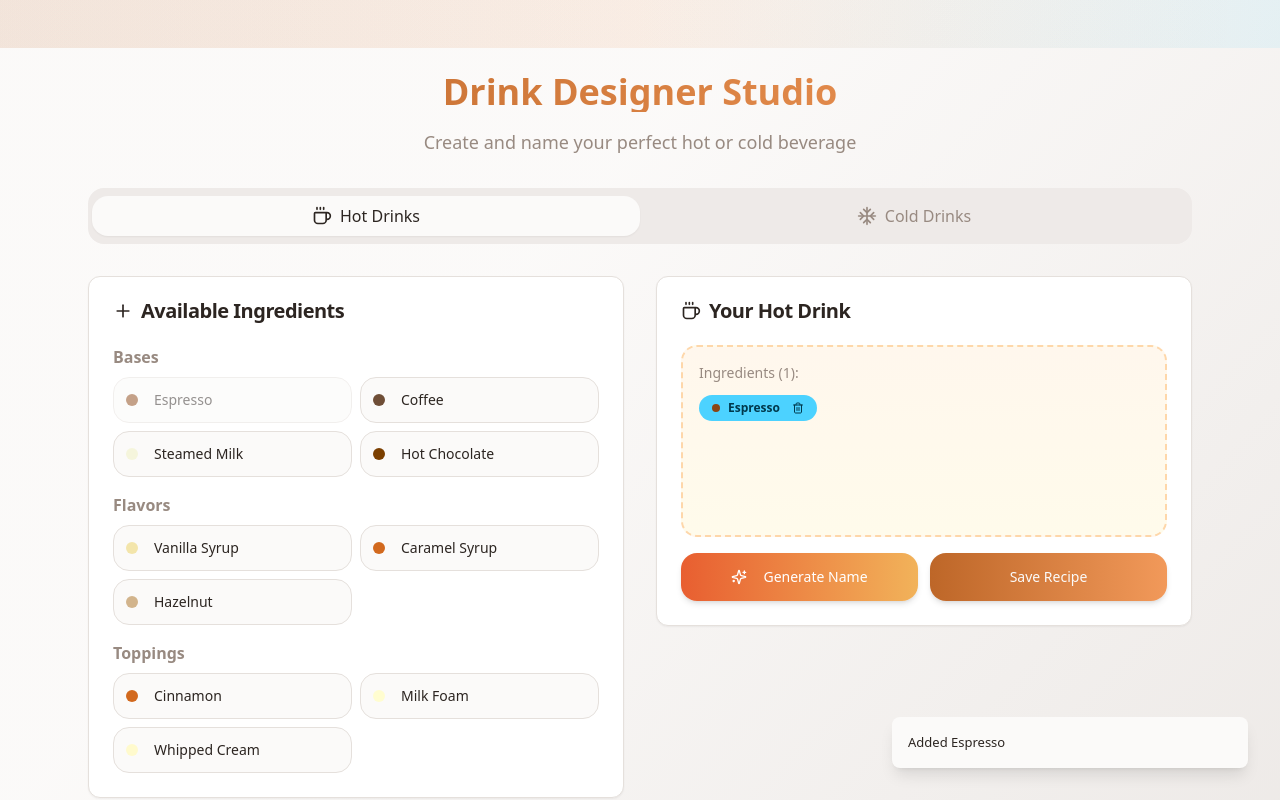
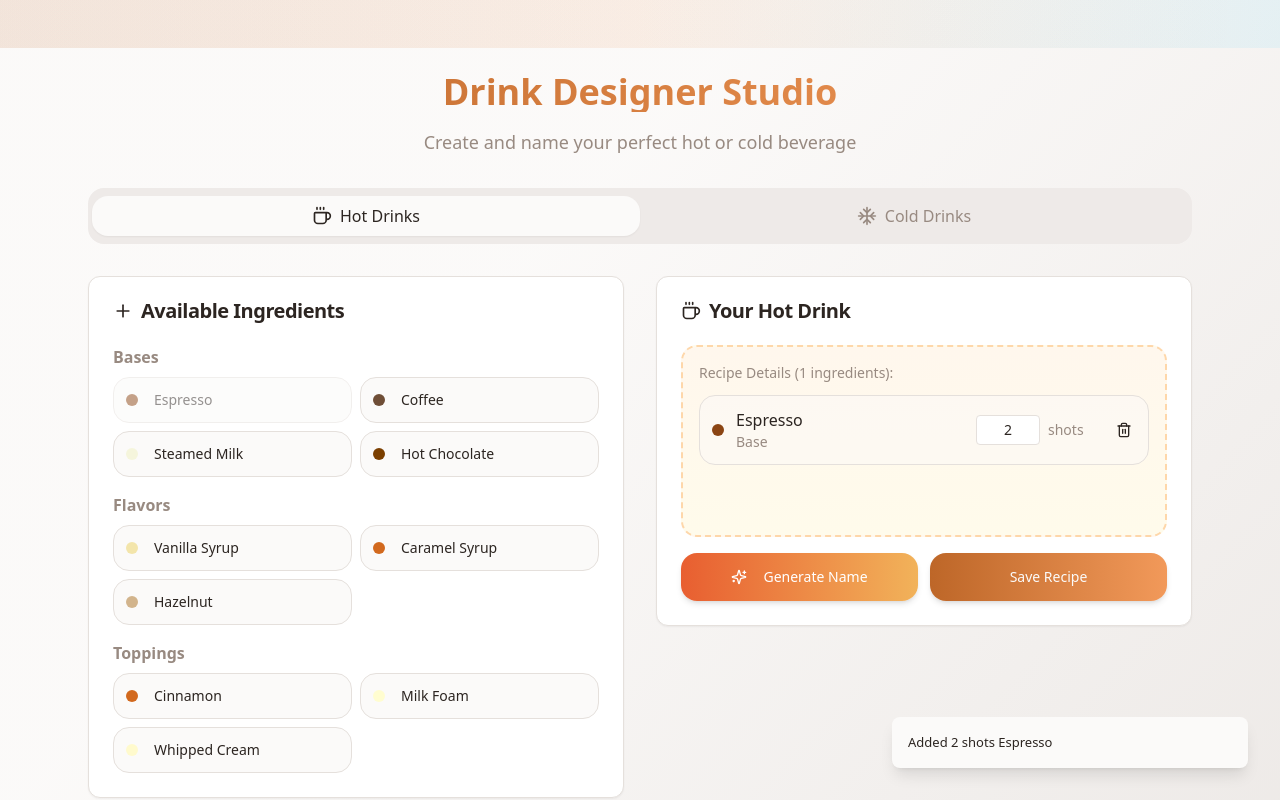
Before and after one commit to duggaltech/brew-and-name-it, a React (Vite) app: page / in a window 1280 px wide. Both pictures are taken after a click on the button "Espresso". Shown: the part 540-1340 px from the top of the page. Built offline with nearby package versions, Linux system fonts and the light colour scheme.

Commit message:
Refine recipe details
Enhance recipe display to include detailed descriptions of each ingredient, highlighting their quality.

```diff
--- a/src/components/DrinkBuilder.tsx
+++ b/src/components/DrinkBuilder.tsx
@@ -11,38 +11,44 @@ interface Ingredient {
   name: string;
   category: "base" | "flavor" | "topping" | "sweetener";
   color: string;
+  defaultAmount: string;
+  unit: string;
+}
+
+interface DrinkIngredient extends Ingredient {
+  amount: string;
 }
 
 interface Drink {
   type: "hot" | "cold";
-  ingredients: Ingredient[];
+  ingredients: DrinkIngredient[];
   name?: string;
 }
 
 const hotIngredients: Ingredient[] = [
-  { id: "espresso", name: "Espresso", category: "base", color: "#8B4513" },
-  { id: "coffee", name: "Coffee", category: "base", color: "#6F4E37" },
-  { id: "milk", name: "Steamed Milk", category: "base", color: "#F5F5DC" },
-  { id: "chocolate", name: "Hot Chocolate", category: "base", color: "#7B3F00" },
-  { id: "vanilla", name: "Vanilla Syrup", category: "flavor", color: "#F3E5AB" },
-  { id: "caramel", name: "Caramel Syrup", category: "flavor", color: "#D2691E" },
-  { id: "hazelnut", name: "Hazelnut", category: "flavor", color: "#D2B48C" },
-  { id: "cinnamon", name: "Cinnamon", category: "topping", color: "#D2691E" },
-  { id: "foam", name: "Milk Foam", category: "topping", color: "#FFFDD0" },
-  { id: "whipped", name: "Whipped Cream", category: "topping", color: "#FFFACD" },
+  { id: "espresso", name: "Espresso", category: "base", color: "#8B4513", defaultAmount: "2", unit: "shots" },
+  { id: "coffee", name: "Coffee", category: "base", color: "#6F4E37", defaultAmount: "8", unit: "oz" },
+  { id: "milk", name: "Steamed Milk", category: "base", color: "#F5F5DC", defaultAmount: "4", unit: "oz" },
+  { id: "chocolate", name: "Hot Chocolate", category: "base", color: "#7B3F00", defaultAmount: "6", unit: "oz" },
+  { id: "vanilla", name: "Vanilla Syrup", category: "flavor", color: "#F3E5AB", defaultAmount: "1", unit: "pump" },
+  { id: "caramel", name: "Caramel Syrup", category: "flavor", color: "#D2691E", defaultAmount: "1", unit: "pump" },
+  { id: "hazelnut", name: "Hazelnut", category: "flavor", color: "#D2B48C", defaultAmount: "1", unit: "pump" },
+  { id: "cinnamon", name: "Cinnamon", category: "topping", color: "#D2691E", defaultAmount: "1", unit: "pinch" },
+  { id: "foam", name: "Milk Foam", category: "topping", color: "#FFFDD0", defaultAmount: "2", unit: "oz" },
+  { id: "whipped", name: "Whipped Cream", category: "topping", color: "#FFFACD", defaultAmount: "1", unit: "dollop" },
 ];
 
 const coldIngredients: Ingredient[] = [
-  { id: "cold-brew", name: "Cold Brew", category: "base", color: "#4A4A4A" },
-  { id: "iced-coffee", name: "Iced Coffee", category: "base", color: "#8B4513" },
-  { id: "cold-milk", name: "Cold Milk", category: "base", color: "#F0F8FF" },
-  { id: "ice", name: "Ice Cubes", category: "base", color: "#E0F6FF" },
-  { id: "mint", name: "Fresh Mint", category: "flavor", color: "#98FB98" },
-  { id: "coconut", name: "Coconut Milk", category: "flavor", color: "#F5F5DC" },
-  { id: "berry", name: "Berry Syrup", category: "flavor", color: "#8B008B" },
-  { id: "lemon", name: "Lemon Zest", category: "topping", color: "#FFFF00" },
-  { id: "crushed-ice", name: "Crushed Ice", category: "topping", color: "#F0F8FF" },
-  { id: "fruit", name: "Fresh Fruit", category: "topping", color: "#FF6347" },
+  { id: "cold-brew", name: "Cold Brew", category: "base", color: "#4A4A4A", defaultAmount: "8", unit: "oz" },
+  { id: "iced-coffee", name: "Iced Coffee", category: "base", color: "#8B4513", defaultAmount: "6", unit: "oz" },
+  { id: "cold-milk", name: "Cold Milk", category: "base", color: "#F0F8FF", defaultAmount: "4", unit: "oz" },
+  { id: "ice", name: "Ice Cubes", category: "base", color: "#E0F6FF", defaultAmount: "1", unit: "cup" },
+  { id: "mint", name: "Fresh Mint", category: "flavor", color: "#98FB98", defaultAmount: "3", unit: "leaves" },
+  { id: "coconut", name: "Coconut Milk", category: "flavor", color: "#F5F5DC", defaultAmount: "2", unit: "oz" },
+  { id: "berry", name: "Berry Syrup", category: "flavor", color: "#8B008B", defaultAmount: "1", unit: "pump" },
+  { id: "lemon", name: "Lemon Zest", category: "topping", color: "#FFFF00", defaultAmount: "1", unit: "tsp" },
+  { id: "crushed-ice", name: "Crushed Ice", category: "topping", color: "#F0F8FF", defaultAmount: "½", unit: "cup" },
+  { id: "fruit", name: "Fresh Fruit", category: "topping", color: "#FF6347", defaultAmount: "2", unit: "pieces" },
 ];
 
 const generateDrinkName = (drink: Drink): string => {
@@ -77,9 +83,25 @@ export const DrinkBuilder = () => {
       return;
     }
 
-    const newDrink = { ...drink, ingredients: [...drink.ingredients, ingredient] };
+    const drinkIngredient: DrinkIngredient = {
+      ...ingredient,
+      amount: ingredient.defaultAmount
+    };
+
+    const newDrink = { ...drink, ingredients: [...drink.ingredients, drinkIngredient] };
     setDrink(newDrink);
-    toast(`Added ${ingredient.name}`);
+    toast(`Added ${ingredient.defaultAmount} ${ingredient.unit} ${ingredient.name}`);
+  };
+
+  const updateIngredientAmount = (ingredientId: string, newAmount: string) => {
+    setDrink({
+      ...drink,
+      ingredients: drink.ingredients.map(ingredient =>
+        ingredient.id === ingredientId
+          ? { ...ingredient, amount: newAmount }
+          : ingredient
+      )
+    });
   };
 
   const removeIngredient = (ingredientId: string) => {
@@ -196,27 +218,45 @@ export const DrinkBuilder = () => {
                   {drink.ingredients.length > 0 ? (
                     <div className="space-y-2">
                       <div className="text-sm font-medium text-muted-foreground mb-3">
-                        Ingredients ({drink.ingredients.length}):
+                        Recipe Details ({drink.ingredients.length} ingredients):
                       </div>
-                      <div className="flex flex-wrap gap-2">
+                      <div className="space-y-3">
                         {drink.ingredients.map((ingredient) => (
-                          <Badge
+                          <div
                             key={ingredient.id}
-                            variant="secondary"
-                            className="flex items-center gap-2 py-1 px-3"
+                            className="flex items-center justify-between p-3 bg-background/50 rounded-lg border"
                           >
+                            <div className="flex items-center gap-3 flex-1">
                               <div
-                              className="w-2 h-2 rounded-full"
+                                className="w-3 h-3 rounded-full flex-shrink-0"
                                 style={{ backgroundColor: ingredient.color }}
                               />
-                            {ingredient.name}
+                              <div className="flex-1">
+                                <div className="font-medium">{ingredient.name}</div>
+                                <div className="text-sm text-muted-foreground capitalize">
+                                  {ingredient.category}
+                                </div>
+                              </div>
+                            </div>
+                            <div className="flex items-center gap-2">
+                              <input
+                                type="text"
+                                value={ingredient.amount}
+                                onChange={(e) => updateIngredientAmount(ingredient.id, e.target.value)}
+                                className="w-16 px-2 py-1 text-sm border rounded text-center"
+                                placeholder="1"
+                              />
+                              <span className="text-sm text-muted-foreground min-w-12">
+                                {ingredient.unit}
+                              </span>
                               <button
                                 onClick={() => removeIngredient(ingredient.id)}
-                              className="ml-1 hover:text-destructive"
+                                className="ml-2 p-1 hover:text-destructive rounded-sm hover:bg-destructive/10 transition-colors"
                               >
-                              <Trash2 className="w-3 h-3" />
+                                <Trash2 className="w-4 h-4" />
                               </button>
-                          </Badge>
+                            </div>
+                          </div>
                         ))}
                       </div>
                     </div>
```
Lines whose indentation alone changed are shown as unchanged.
